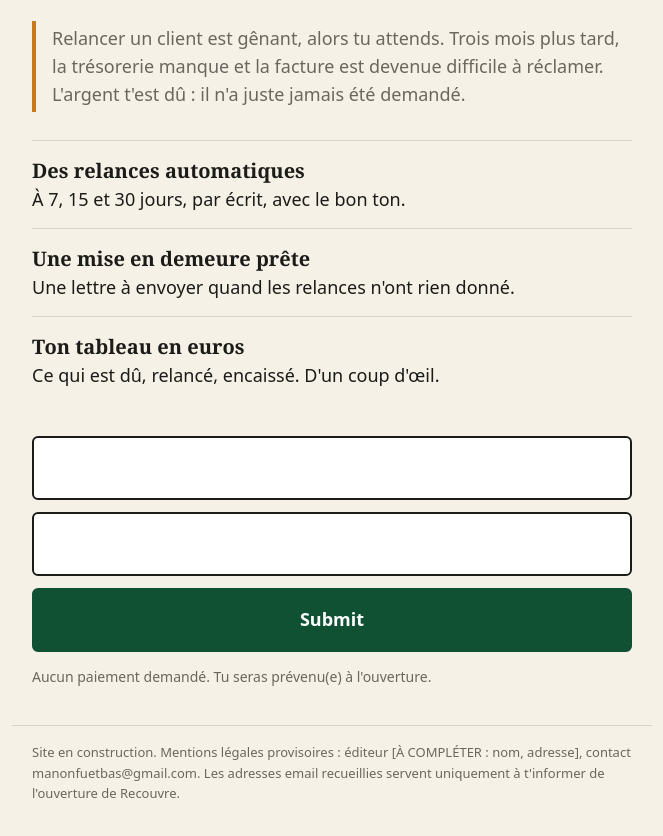
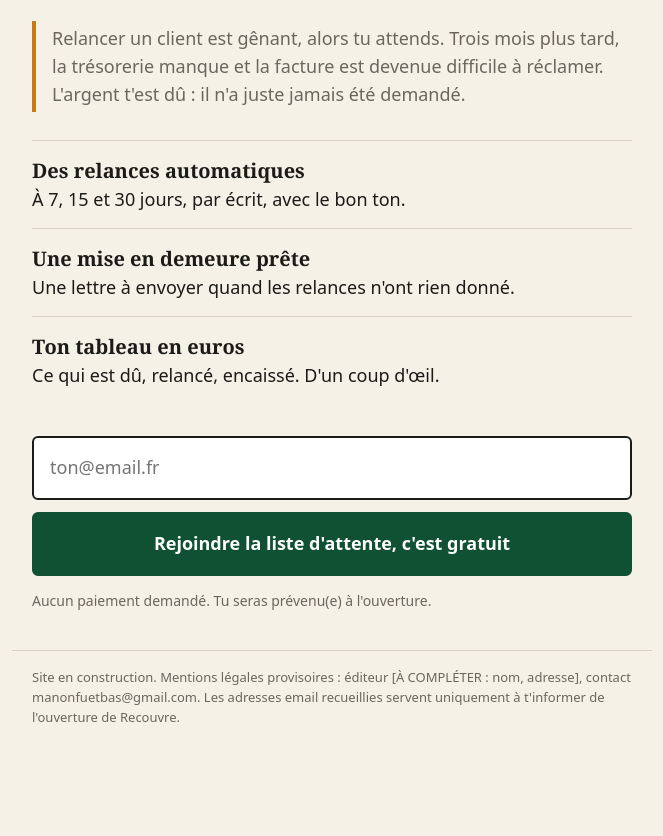
Before and after one commit to manonfuetbas-cyber/Remove, a plain HTML site: page index.html in a window 1280 px wide. Shown: the part 252-1088 px from the top of the page, without its empty margins (308-971 px from the left). After the commit the page ends 1019 px from the top, so only its background shows below. Drawn offline with Linux system fonts and the light colour scheme.

Commit message:
Update index.html

```diff
--- a/index.html
+++ b/index.html
@@ -40,10 +40,10 @@ footer{max-width:640px;margin:0 auto;padding:16px 20px 40px;font-size:13px;color
 <li><strong>Ton tableau en euros</strong>Ce qui est dû, relancé, encaissé. D'un coup d'œil.</li>
 </ul>
 <form action="https://api.web3forms.com/submit" method="POST">
-  <input type="hidden" name="access_key" value="d902c82d-fbc2-456e-b916-fc1a5c5d3c8f">
-  <input type="text" name="name" required>
-  <input type="email" name="email" required>
-  <button type="submit">Submit</button>
+<input type="hidden" name="access_key" value="d902c82d-fbc2-456e-b916-fc1a5c5d3c8f">
+<input type="hidden" name="subject" value="Nouvelle inscription - liste d'attente Recouvre">
+<input type="email" name="email" placeholder="ton@email.fr" required aria-label="Ton adresse email">
+<button type="submit">Rejoindre la liste d'attente, c'est gratuit</button>
 </form>
 <p class="note">Aucun paiement demandé. Tu seras prévenu(e) à l'ouverture.</p>
 </main>
```
